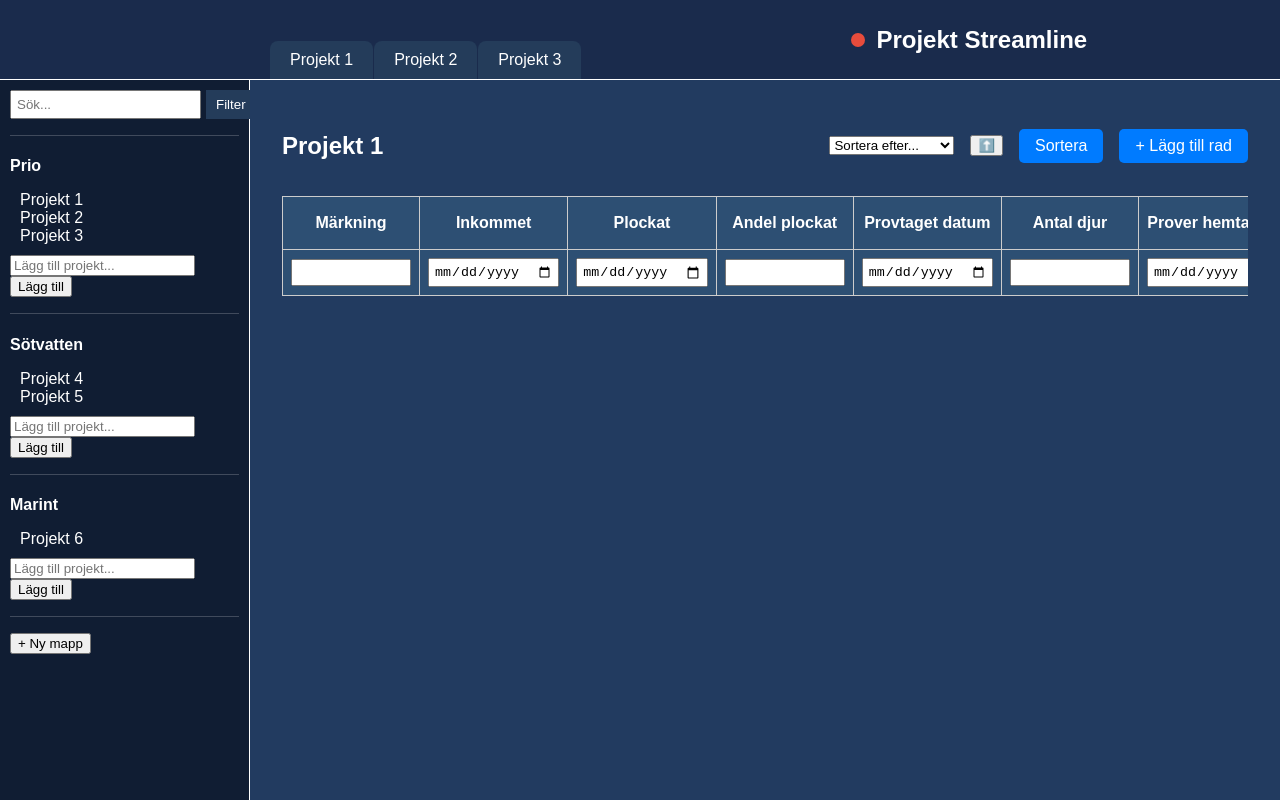
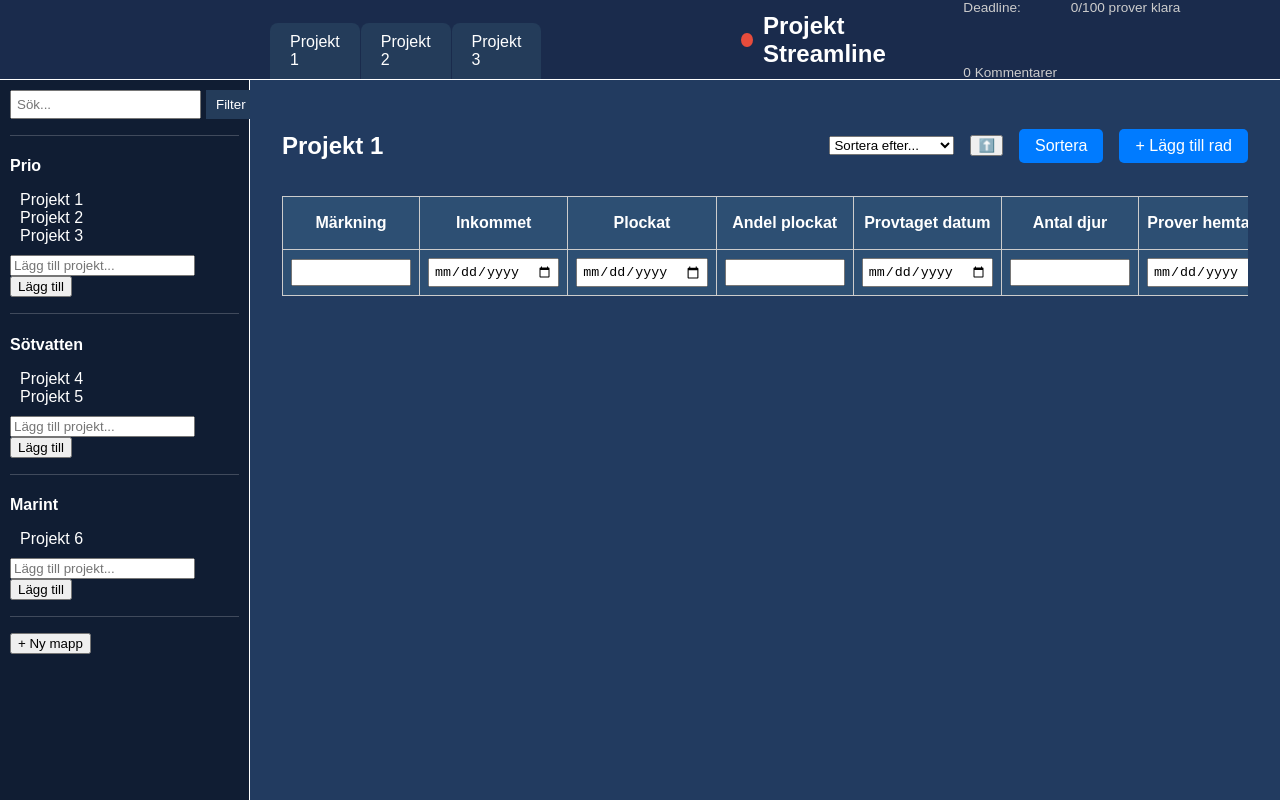
Before and after one commit to EliasKristmansson/dbtreact, a React (Vite) app in the folder reactproject1/: page / in a window 1280 px wide. Built offline with nearby package versions, Linux system fonts and the light colour scheme.

Commit message:
added project other in top bar

```diff
--- a/reactproject1/src/App.css
+++ b/reactproject1/src/App.css
@@ -28,8 +28,7 @@ body {
 .topbar-content-right {
     align-items: center;
     display: flex;
-    padding-left: 270px; /* adjust this value to match workspace margin */
-    gap: 1px;
+    padding-left: 200px; /* adjust this value to match workspace margin */
 }
 
 .tab {
@@ -64,6 +63,21 @@ body {
     .priority-indicator.high {
         background-color: #e74c3c; /* red */
     }
+
+.project-other {
+    color: #ccc;
+    font-size: 0.85rem;
+    margin: 25px;
+    white-space: nowrap;
+}
+
+.project-meta {
+    display: flex;
+    flex-direction: row;
+    flex-wrap: wrap; /* optional if screen gets small */
+}
+
+
 
 .main-content {
   display: flex;
--- a/reactproject1/src/components/Topbar.jsx
+++ b/reactproject1/src/components/Topbar.jsx
@@ -13,6 +13,13 @@ export default function Topbar({ projectName, priority = "medium" }) {
             <div className="topbar-content-right">
                 <div className={`priority-indicator ${priority}`} aria-label={`Priority: ${priority}`}></div>
                 <h2 className="project-name">{projectName}</h2>
+
+                <div className="project-meta">
+                    <p className="project-other">Deadline: </p>
+                    <p className="project-other">0/100 prover klara</p>
+                    <p className="project-other">0 Kommentarer </p>
+                </div>
+
             </div>
         </div>
     );
```
